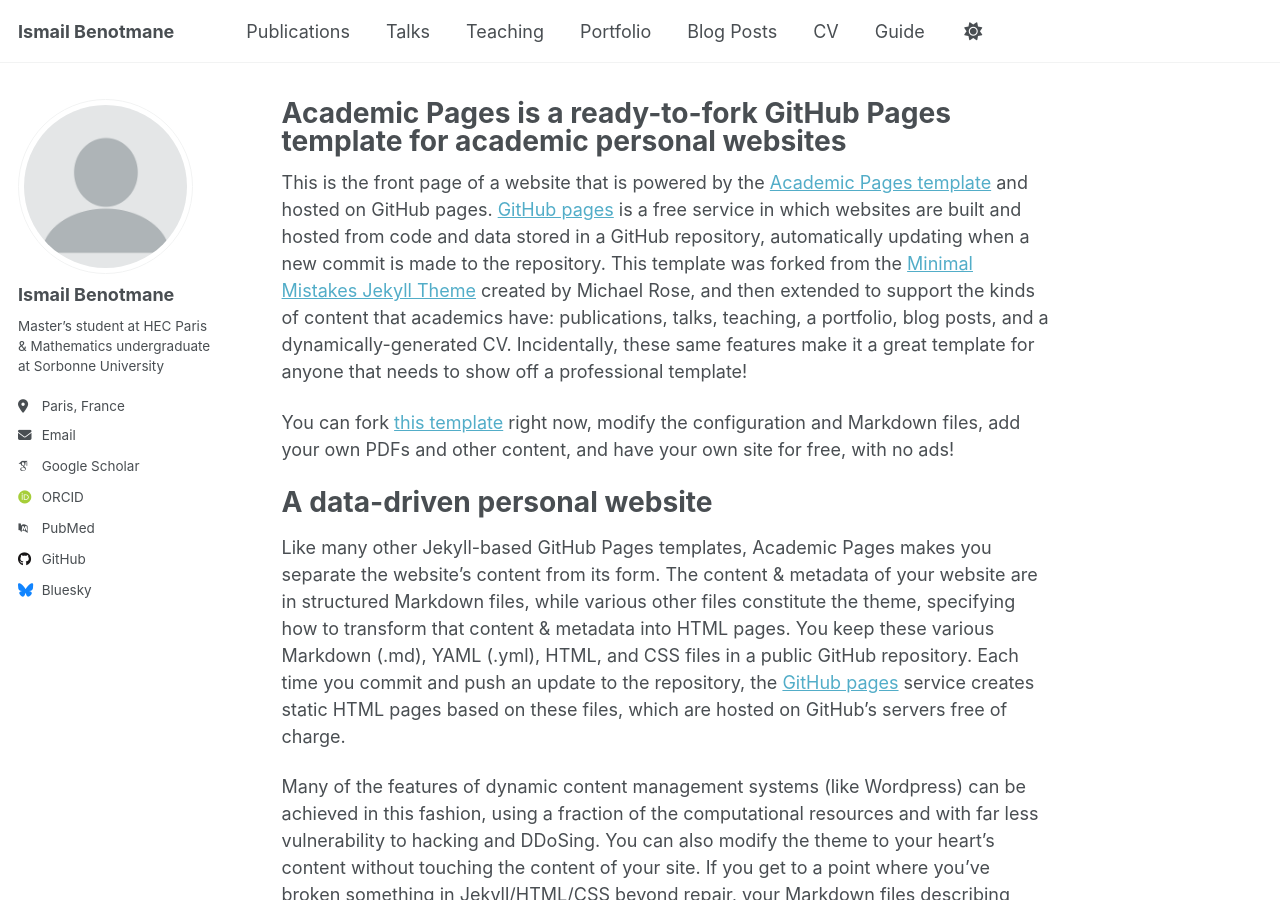
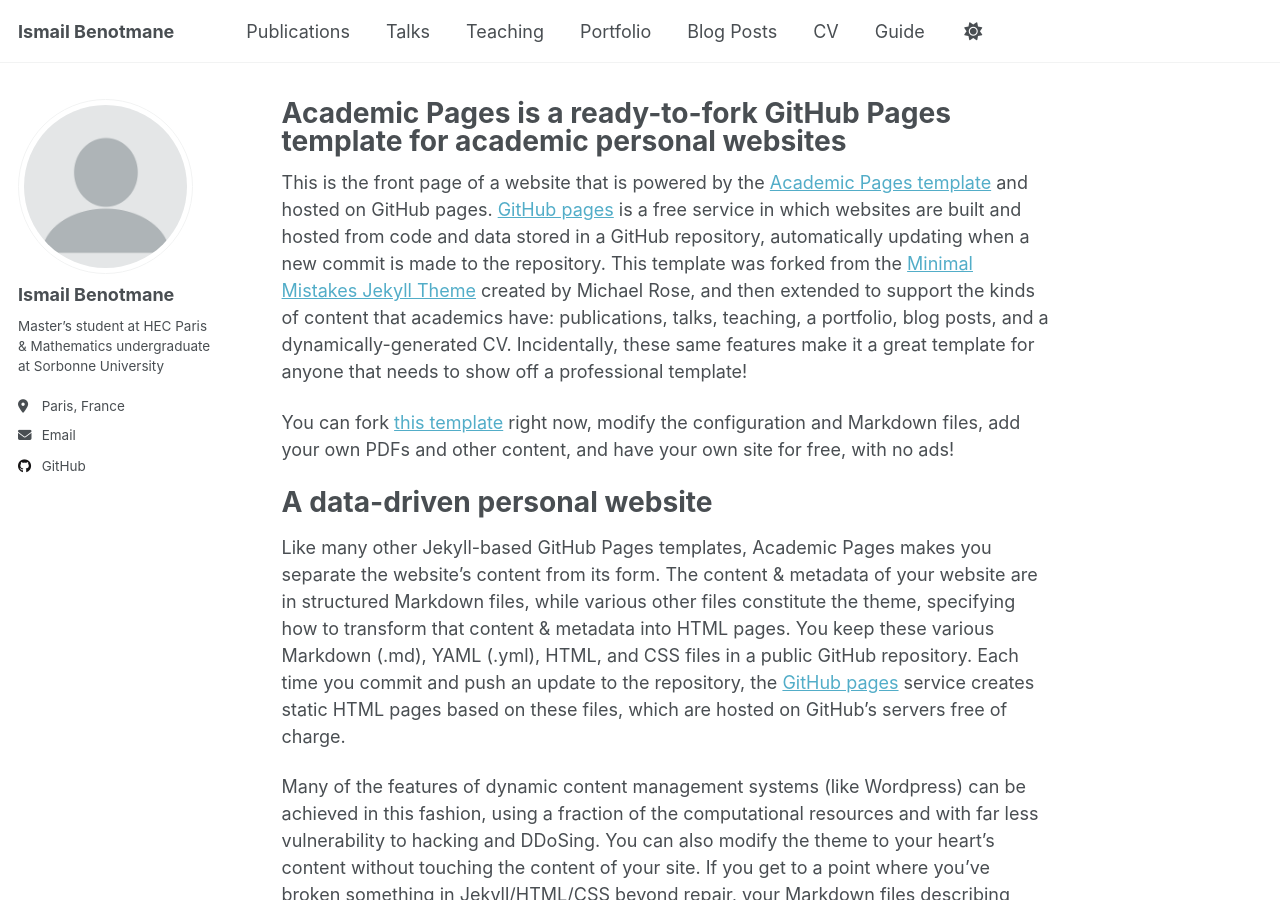
Before and after one commit to IsmailBenotmane/Ismail-Benotmane, a Jekyll site: the page built from _pages/about.md, in a window 1280 px wide and 900 px high. Built offline with Jekyll 4.4.1, drawn with Linux system fonts in a browser that asks for light colours; some web fonts are replaced; a script that is not in the unit is left out.

Commit message:
Update _config.yml

```diff
--- a/_config.yml
+++ b/_config.yml
@@ -13,7 +13,7 @@ title                    : "Ismail Benotmane"
 title_separator          : "-"
 name                     : &name "Your Name"
 description              : &description "personal description"
-url                      : https://academicpages.github.io # the base hostname & protocol for your site e.g. "https://[your GitHub username].github.io" or if you already have some other page hosted on Github then use "https://[your GitHub username].github.io/[Your Repo Name]"
+url                      : https://github.com/IsmailBenotmane # the base hostname & protocol for your site e.g. "https://[your GitHub username].github.io" or if you already have some other page hosted on Github then use "https://[your GitHub username].github.io/[Your Repo Name]"
 baseurl                  : "" # the subpath of your site, e.g. "/blog"
 repository               : "academicpages/academicpages.github.io"
 
@@ -33,12 +33,9 @@ author:
   # Academic websites
   academia         : # URL
   arxiv            : # URL - Update with the correct link to your profile
-  googlescholar    : "https://scholar.google.com/citations?user=PS_CX0AAAAAJ"
   inspire-hep      : # URL
   impactstory      : # URL
-  orcid            : "http://orcid.org/yourorcidurl"
   semantic         : # URL
-  pubmed           : "https://www.ncbi.nlm.nih.gov/pubmed/?term=john+snow"
   researchgate     : # URL
   scopus           : # URL
 
@@ -46,13 +43,12 @@ author:
   bitbucket        : # Username - Update with your username on the site
   codepen          : # Username
   dribbble         : # Username
-  github           : "academicpages"
+  github           : "IsmailBenotmane"
   kaggle           : # Username
   stackoverflow    : # User number or user number and name (i.e., use "1" or "1/jeff-atwood")
 
   # Social media
   artstation       : # Username
-  bluesky          : "bsky.app" # Replace this with you Bluesky username
   facebook         : # Username
   flickr           : # Username
   foursquare       : # Username
```
